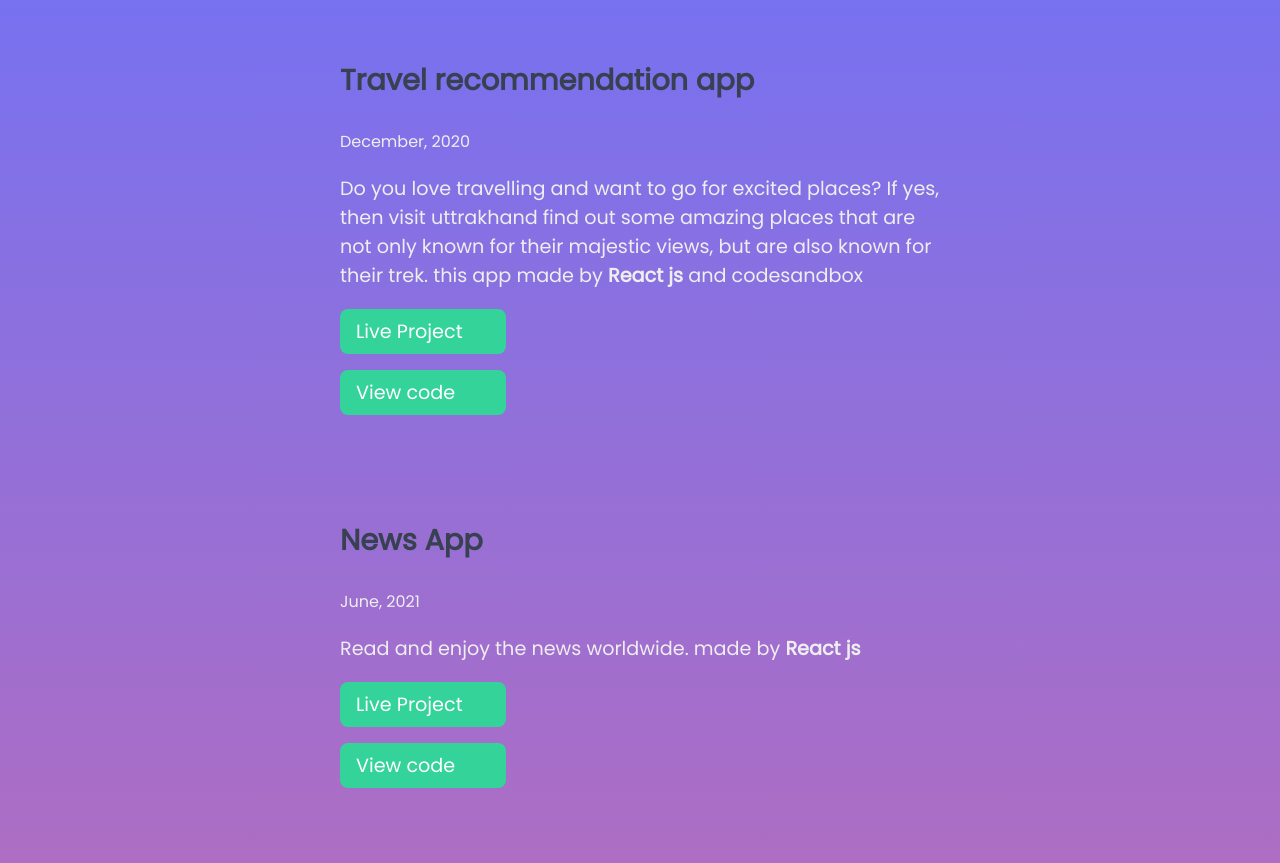
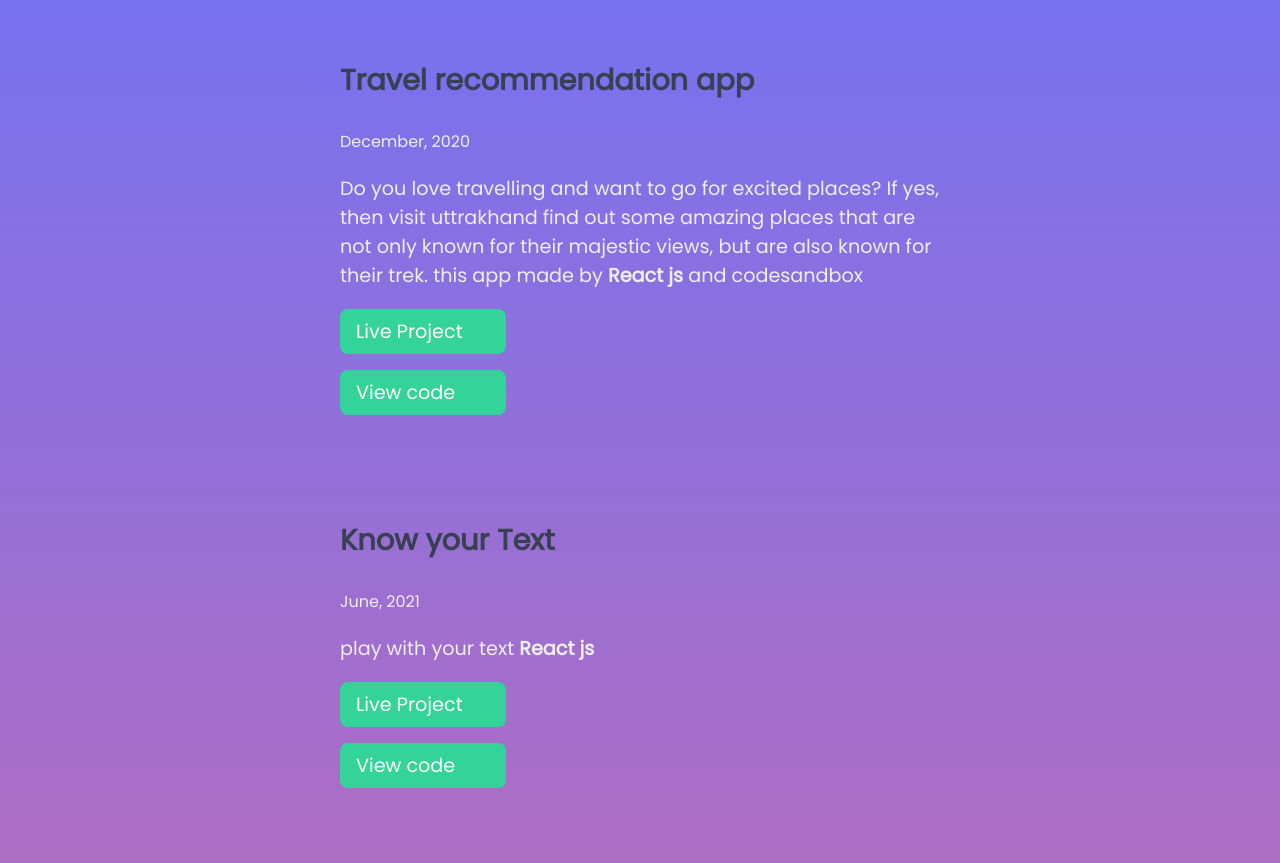
Before and after one commit to krishkprawat/Portfolio, a plain HTML site: page projects.html in a window 1280 px wide. Shown: the part 301-1164 px from the top of the page. Drawn offline with Linux system fonts and the light colour scheme.

Commit message:
Update projects.html
name changed

```diff
--- a/projects.html
+++ b/projects.html
@@ -51,9 +51,9 @@
 
       <li>
         <article class="showcase-list container container-center">
-          <h1><strong>News App</strong></h1>
+          <h1><strong>Know your Text</strong></h1>
           <small>June, 2021</small>
-          <p>Read and enjoy the news worldwide. made by <strong>React js</strong></p>
+          <p>play with your text<strong> React js</strong></p>
 
           <a class="link primary-link" href="https://knowthetext.netlify.app/">Live Project</a>
           <a class="link secondary-link" href="https://github.com/krishkprawat/know-your-text">View code</a>
@@ -77,7 +77,7 @@
         <article class="showcase-list container container-center">
           <h1><strong> Lucky birthday</strong></h1>
             <small>June, 2021</small>
-            <p>Check your Birthdate is lucky or not? made by using<strong>vanilla js</strong></p>
+            <p>Check your Birthdate is lucky or not? made by using<strong> vanilla js</strong></p>
 
             <a class="link primary-link" href="https://luckybdy.netlify.app/">Live Project</a>
             <a class="link secondary-link" href="https://github.com/krishkprawat/Lucky-Birthday">View code</a>
```
